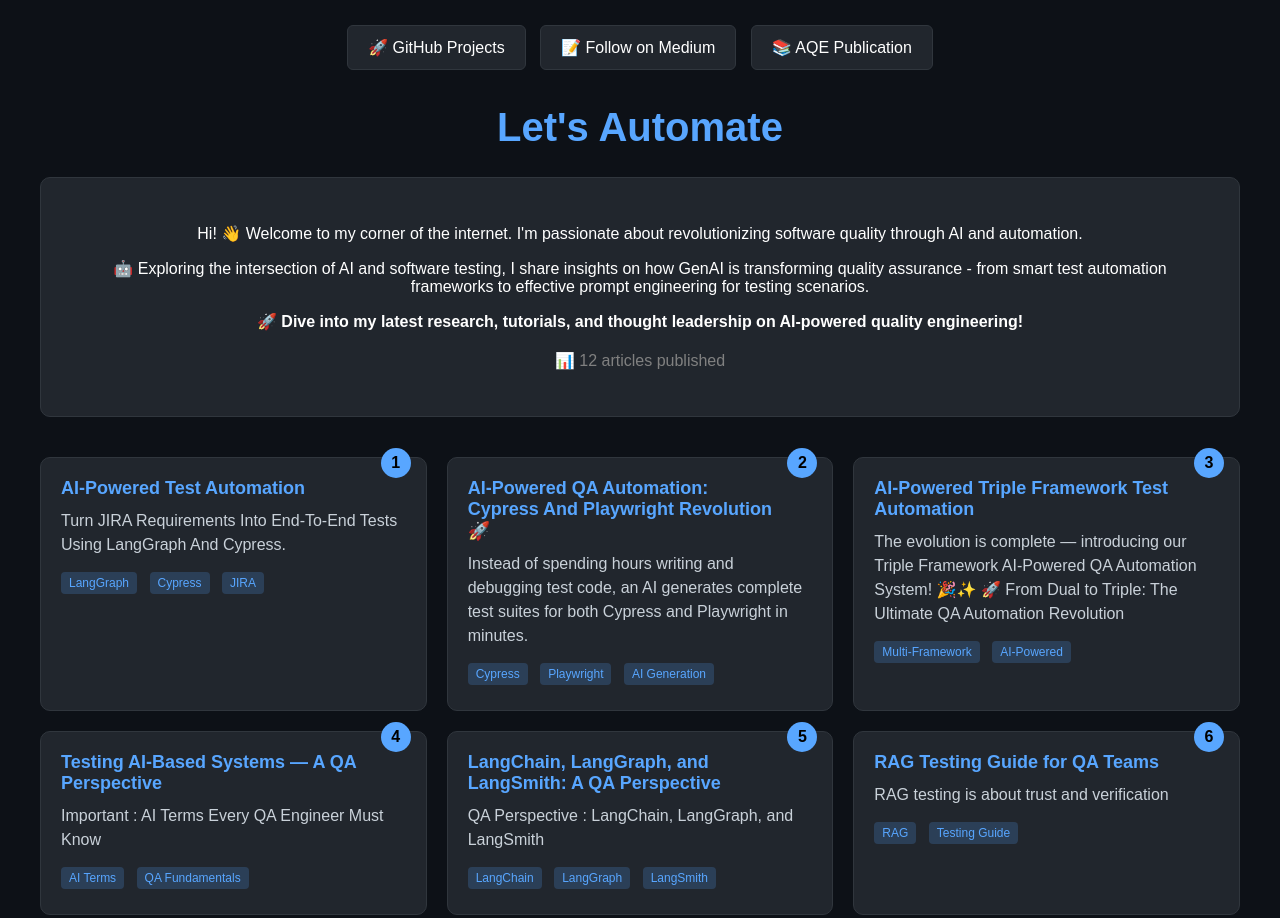
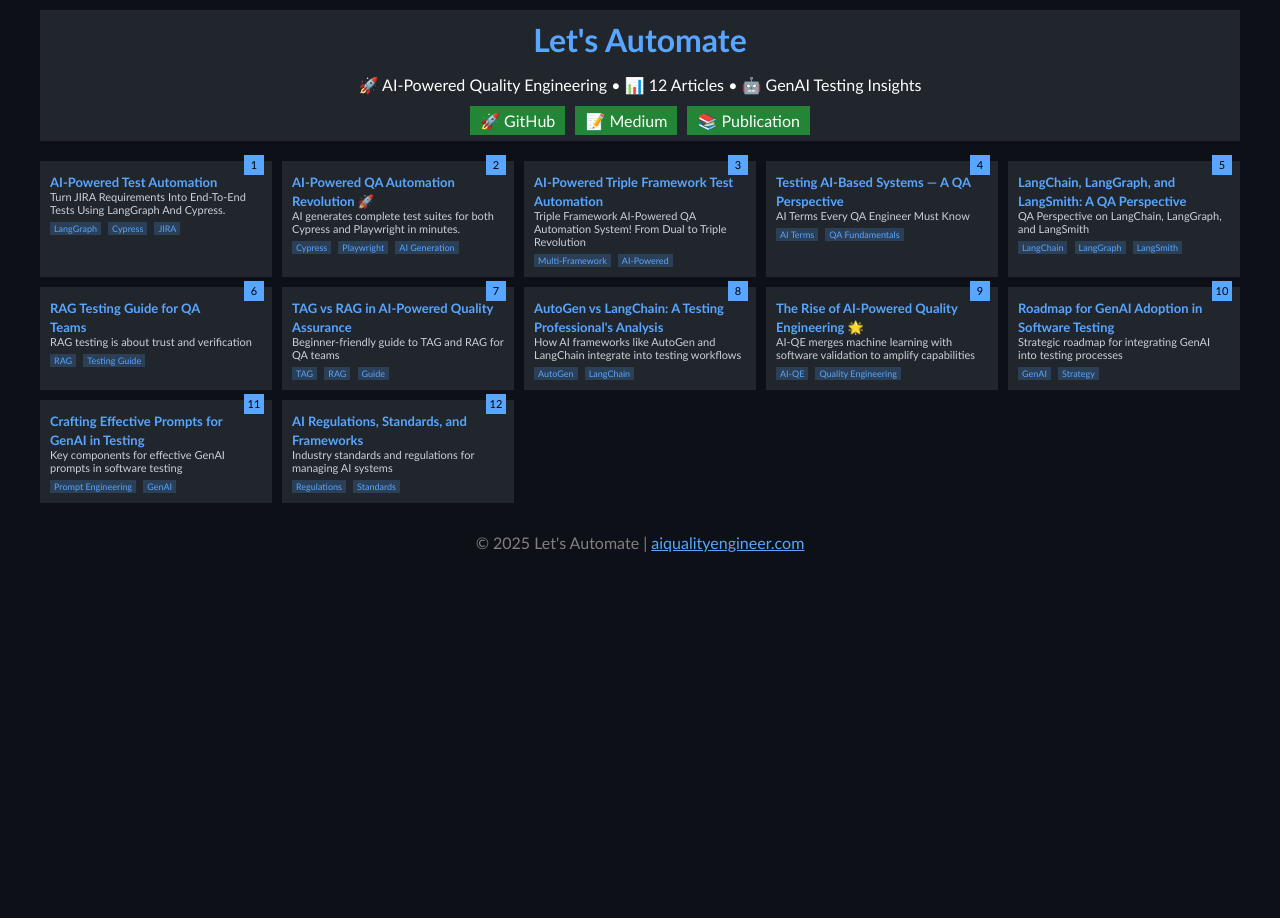
Before and after one commit to aiqualitylab/AI-Quality-Engineer, a plain HTML site: page index.html in a window 1280 px wide. Shown: the top 918 px of the page. After the commit the page ends 800 px from the top, so only its background shows below. Drawn offline with Linux system fonts and the light colour scheme.

Commit message:
Update index.html
Updated entire website

```diff
--- a/index.html
+++ b/index.html
@@ -4,11 +4,11 @@
 <title>Let's Automate</title>
 <style>
   body {
-    font-family: Arial;
+    font-family: Calibri;
     background: #0d1117;
     color: white;
     margin: 0;
-    padding: 20px;
+    padding: 10px;
   }
 
   .container {
@@ -16,123 +16,77 @@
     margin: 0 auto;
   }
 
-  .top-buttons {
+  .header {
     text-align: center;
-    margin-bottom: 30px;
+    background: #21262d;
+    padding: 10px;
+    margin-bottom: 20px;
   }
 
-  .top-buttons a {
-    background: #21262d;
+  .header a {
+    background: #238636;
     color: white;
-    padding: 12px 20px;
-    margin: 5px;
+    padding: 5px 10px;
+    margin: 3px;
     text-decoration: none;
-    border-radius: 6px;
-    border: 1px solid #30363d;
-    display: inline-block;
-  }
-
-  .medium-btn {
-    background: #238636;
   }
 
   h1 {
-    text-align: center;
-    font-size: 40px;
     color: #58a6ff;
-  }
-
-  .intro {
-    text-align: center;
-    margin-bottom: 40px;
-    background: #21262d;
-    padding: 30px;
-    border-radius: 10px;
-    border: 1px solid #30363d;
+    margin: 0;
   }
 
   .articles {
     display: grid;
-    grid-template-columns: 1fr 1fr 1fr;
-    gap: 20px;
+    grid-template-columns: 1fr 1fr 1fr 1fr 1fr;
+    gap: 10px;
   }
 
   .article {
     background: #21262d;
-    border: 1px solid #30363d;
-    border-radius: 10px;
-    padding: 20px;
+    padding: 10px;
     position: relative;
   }
 
   .number {
     position: absolute;
-    top: -10px;
-    right: 15px;
+    top: -6px;
+    right: 8px;
     background: #58a6ff;
     color: black;
-    font-weight: bold;
-    width: 30px;
-    height: 30px;
-    border-radius: 50%;
+    width: 20px;
+    height: 20px;
     text-align: center;
-    line-height: 30px;
+    line-height: 20px;
+    font-size: 11px;
   }
 
   .article a {
     color: #58a6ff;
     text-decoration: none;
     font-weight: bold;
-    font-size: 18px;
-    display: block;
-    margin-bottom: 10px;
-    padding-right: 40px;
+    font-size: 13px;
+    padding-right: 25px;
   }
 
   .article p {
     margin: 0;
     color: #c9d1d9;
-    line-height: 1.5;
-  }
-
-  .tags {
-    margin-top: 15px;
+    font-size: 11px;
   }
 
   .tag {
     background: rgba(88, 166, 255, 0.2);
     color: #58a6ff;
-    padding: 4px 8px;
-    border-radius: 4px;
-    font-size: 12px;
-    margin-right: 8px;
-    display: inline-block;
-    margin-bottom: 5px;
+    padding: 1px 4px;
+    font-size: 9px;
+    margin-right: 3px;
   }
 
   footer {
     text-align: center;
-    margin-top: 50px;
+    margin-top: 30px;
     color: gray;
-    padding: 30px;
-    border-top: 1px solid #30363d;
-  }
-
-  /* Mobile phones */
-  @media (max-width: 800px) {
-    .articles {
-      grid-template-columns: 1fr;
-    }
-
-    .top-buttons a {
-      display: block;
-      margin: 8px auto;
-      width: 80%;
-    }
-
-    h1 {
-      font-size: 30px;
-    }
   }
 </style>
 </head>
@@ -140,156 +94,120 @@
 
 <div class="container">
 
-<div class="top-buttons">
-    <a href="https://github.com/aiqualitylab" target="_blank">🚀 GitHub Projects</a>
-    <a href="https://medium.com/@letsautomate" target="_blank" class="medium-btn">📝 Follow on Medium</a>
-    <a href="https://medium.com/ai-in-quality-assurance" target="_blank" class="medium-btn">📚 AQE Publication</a>
-</div>
-
+<div class="header">
 <h1>Let's Automate</h1>
-
-<div class="intro">
-<p>Hi! 👋 Welcome to my corner of the internet. I'm passionate about revolutionizing software quality through AI and automation.</p>
-<p>🤖 Exploring the intersection of AI and software testing, I share insights on how GenAI is transforming quality assurance - from smart test automation frameworks to effective prompt engineering for testing scenarios.</p>
-<p>🚀 <strong>Dive into my latest research, tutorials, and thought leadership on AI-powered quality engineering!</strong></p>
-<p style="color: gray; margin-top: 20px;">📊 12 articles published</p>
+<p>🚀 AI-Powered Quality Engineering • 📊 12 Articles • 🤖 GenAI Testing Insights</p>
+<a href="https://github.com/aiqualitylab">🚀 GitHub</a>
+<a href="https://medium.com/@letsautomate">📝 Medium</a>
+<a href="https://medium.com/ai-in-quality-assurance">📚 Publication</a>
 </div>
 
 <div class="articles">
 
 <div class="article">
   <div class="number">1</div>
-  <a href="https://medium.com/ai-in-quality-assurance/ai-powered-test-automation-turns-jira-requirements-into-end-to-end-tests-using-langgraph-cypress-c5a832e9a7e1" target="_blank">AI-Powered Test Automation</a>
+  <a href="https://medium.com/ai-in-quality-assurance/ai-powered-test-automation-turns-jira-requirements-into-end-to-end-tests-using-langgraph-cypress-c5a832e9a7e1">AI-Powered Test Automation</a>
   <p>Turn JIRA Requirements Into End-To-End Tests Using LangGraph And Cypress.</p>
-  <div class="tags">
   <span class="tag">LangGraph</span>
   <span class="tag">Cypress</span>
   <span class="tag">JIRA</span>
 </div>
-</div>
 
 <div class="article">
   <div class="number">2</div>
-  <a href="https://medium.com/ai-in-quality-assurance/ai-powered-qa-automation-cypress-and-playwright-revolution-e85ef4336f8e" target="_blank">AI-Powered QA Automation: Cypress And Playwright Revolution 🚀</a>
-  <p>Instead of spending hours writing and debugging test code, an AI generates complete test suites for both Cypress and Playwright in minutes.</p>
-  <div class="tags">
+  <a href="https://medium.com/ai-in-quality-assurance/ai-powered-qa-automation-cypress-and-playwright-revolution-e85ef4336f8e">AI-Powered QA Automation Revolution 🚀</a>
+  <p>AI generates complete test suites for both Cypress and Playwright in minutes.</p>
   <span class="tag">Cypress</span>
   <span class="tag">Playwright</span>
   <span class="tag">AI Generation</span>
 </div>
-</div>
 
 <div class="article">
   <div class="number">3</div>
-  <a href="https://medium.com/ai-in-quality-assurance/ai-powered-triple-framework-test-automation-67288fdf6323" target="_blank">AI-Powered Triple Framework Test Automation</a>
-  <p>The evolution is complete — introducing our Triple Framework AI-Powered QA Automation System! 🎉✨ 🚀 From Dual to Triple: The Ultimate QA Automation Revolution</p>
-  <div class="tags">
+  <a href="https://medium.com/ai-in-quality-assurance/ai-powered-triple-framework-test-automation-67288fdf6323">AI-Powered Triple Framework Test Automation</a>
+  <p>Triple Framework AI-Powered QA Automation System! From Dual to Triple Revolution</p>
   <span class="tag">Multi-Framework</span>
   <span class="tag">AI-Powered</span>
-  </div>
 </div>
 
 <div class="article">
   <div class="number">4</div>
-  <a href="https://medium.com/ai-in-quality-assurance/ai-terms-every-qa-engineer-must-know-in-2025-02ebc840c664" target="_blank">Testing AI-Based Systems — A QA Perspective</a>
-  <p>Important : AI Terms Every QA Engineer Must Know</p>
-  <div class="tags">
+  <a href="https://medium.com/ai-in-quality-assurance/ai-terms-every-qa-engineer-must-know-in-2025-02ebc840c664">Testing AI-Based Systems — A QA Perspective</a>
+  <p>AI Terms Every QA Engineer Must Know</p>
   <span class="tag">AI Terms</span>
   <span class="tag">QA Fundamentals</span>
-  </div>
 </div>
 
 <div class="article">
   <div class="number">5</div>
-  <a href="https://medium.com/gopenai/langchain-langgraph-and-langsmith-a-qa-perspective-51336477f4ea" target="_blank">LangChain, LangGraph, and LangSmith: A QA Perspective</a>
-  <p>QA Perspective : LangChain, LangGraph, and LangSmith</p>
-  <div class="tags">
+  <a href="https://medium.com/gopenai/langchain-langgraph-and-langsmith-a-qa-perspective-51336477f4ea">LangChain, LangGraph, and LangSmith: A QA Perspective</a>
+  <p>QA Perspective on LangChain, LangGraph, and LangSmith</p>
   <span class="tag">LangChain</span>
   <span class="tag">LangGraph</span>
   <span class="tag">LangSmith</span>
 </div>
-</div>
 
 <div class="article">
   <div class="number">6</div>
-  <a href="https://medium.com/gopenai/rag-testing-guide-for-qa-teams-0f5bd3655af8" target="_blank">RAG Testing Guide for QA Teams</a>
+  <a href="https://medium.com/gopenai/rag-testing-guide-for-qa-teams-0f5bd3655af8">RAG Testing Guide for QA Teams</a>
   <p>RAG testing is about trust and verification</p>
-  <div class="tags">
   <span class="tag">RAG</span>
   <span class="tag">Testing Guide</span>
-  </div>
 </div>
 
 <div class="article">
   <div class="number">7</div>
-  <a href="https://medium.com/ai-in-quality-assurance/tag-vs-rag-in-ai-powered-quality-assurance-a-practical-guide-for-qa-professionals-dc1f35d99830" target="_blank">TAG vs RAG in AI-Powered Quality Assurance</a>
-  <p>A beginner-friendly guide to TAG and RAG for Quality Assurance teams ✨</p>
-  <div class="tags">
+  <a href="https://medium.com/ai-in-quality-assurance/tag-vs-rag-in-ai-powered-quality-assurance-a-practical-guide-for-qa-professionals-dc1f35d99830">TAG vs RAG in AI-Powered Quality Assurance</a>
+  <p>Beginner-friendly guide to TAG and RAG for QA teams</p>
   <span class="tag">TAG</span>
   <span class="tag">RAG</span>
-    <span class="tag">Beginner Guide</span>
-  </div>
+  <span class="tag">Guide</span>
 </div>
 
 <div class="article">
   <div class="number">8</div>
-  <a href="https://blog.gopenai.com/autogen-vs-langchain-a-qa-professionals-curious-perspective-c9bae2145ee8" target="_blank">AutoGen vs LangChain: A Testing Professional's Analysis</a>
-  <p>Have you ever considered how modern AI frameworks like AutoGen and LangChain could integrate into your testing workflows? While these tools might initially seem like complex developer resources, they actually align well with familiar QA activities.</p>
-  <div class="tags">
+  <a href="https://blog.gopenai.com/autogen-vs-langchain-a-qa-professionals-curious-perspective-c9bae2145ee8">AutoGen vs LangChain: A Testing Professional's Analysis</a>
+  <p>How AI frameworks like AutoGen and LangChain integrate into testing workflows</p>
   <span class="tag">AutoGen</span>
   <span class="tag">LangChain</span>
-    <span class="tag">Comparison</span>
-  </div>
 </div>
 
 <div class="article">
   <div class="number">9</div>
-  <a href="https://medium.com/ai-in-quality-assurance/what-is-ai-qa-engineering-and-why-qaes-sdets-and-qa-automation-engineers-should-pay-attention-e8d26e460153" target="_blank">The Rise of AI-Powered Quality Engineering 🌟</a>
-  <p>AI-Powered Quality Engineering merges machine learning with software validation to reshape how we ensure product reliability. This isn't about replacing testing professionals — it's about amplifying their capabilities.</p>
-  <div class="tags">
+  <a href="https://medium.com/ai-in-quality-assurance/what-is-ai-qa-engineering-and-why-qaes-sdets-and-qa-automation-engineers-should-pay-attention-e8d26e460153">The Rise of AI-Powered Quality Engineering 🌟</a>
+  <p>AI-QE merges machine learning with software validation to amplify capabilities</p>
   <span class="tag">AI-QE</span>
   <span class="tag">Quality Engineering</span>
-  </div>
 </div>
 
 <div class="article">
   <div class="number">10</div>
-  <a href="https://medium.com/ai-in-quality-assurance/roadmap-for-the-adoption-of-generative-ai-in-software-testing-dc6b105b4851" target="_blank">Roadmap for GenAI Adoption in Software Testing</a>
-  <p>A strategic roadmap for organizations looking to integrate Generative AI into their software testing processes. Emphasizes well-defined strategy, LLM selection, data quality, and compliance considerations.</p>
-  <div class="tags">
+  <a href="https://medium.com/ai-in-quality-assurance/roadmap-for-the-adoption-of-generative-ai-in-software-testing-dc6b105b4851">Roadmap for GenAI Adoption in Software Testing</a>
+  <p>Strategic roadmap for integrating GenAI into testing processes</p>
   <span class="tag">GenAI</span>
   <span class="tag">Strategy</span>
-    <span class="tag">Roadmap</span>
-  </div>
 </div>
 
 <div class="article">
   <div class="number">11</div>
-  <a href="https://blog.gopenai.com/crafting-effective-prompts-for-genai-in-software-testing-e5f76d2ccbf6" target="_blank">Crafting Effective Prompts for GenAI in Testing</a>
-  <p>Key components of effective prompts for Generative AI models in software testing. Understanding Role, Context, Instruction, Input Data, Constraints, and Output Format for improved accuracy and relevance.</p>
-  <div class="tags">
+  <a href="https://blog.gopenai.com/crafting-effective-prompts-for-genai-in-software-testing-e5f76d2ccbf6">Crafting Effective Prompts for GenAI in Testing</a>
+  <p>Key components for effective GenAI prompts in software testing</p>
   <span class="tag">Prompt Engineering</span>
   <span class="tag">GenAI</span>
-  </div>
 </div>
 
 <div class="article">
   <div class="number">12</div>
-  <a href="https://medium.com/ai-in-quality-assurance/ai-regulations-standards-and-frameworks-for-software-testing-ca6c51115c1a" target="_blank">AI Regulations, Standards, and Frameworks</a>
-  <p>To effectively address the risks associated with GenAI, organizations should proactively adopt and adhere to relevant industry standards and emerging regulations for managing AI systems and ensuring accountability.</p>
-  <div class="tags">
+  <a href="https://medium.com/ai-in-quality-assurance/ai-regulations-standards-and-frameworks-for-software-testing-ca6c51115c1a">AI Regulations, Standards, and Frameworks</a>
+  <p>Industry standards and regulations for managing AI systems</p>
   <span class="tag">Regulations</span>
   <span class="tag">Standards</span>
-    <span class="tag">Compliance</span>
-  </div>
 </div>
 
 </div>
 
 <footer>
-&copy; 2025 Let's Automate | <a href="https://aiqualityengineer.com" style="color:#58a6ff;text-decoration:none;">aiqualityengineer.com</a>
-<br><br>
-<p style="font-size: 14px; margin-top: 10px;">🚀 Empowering QA professionals with AI-driven insights and automation strategies</p>
+&copy; 2025 Let's Automate | <a href="https://aiqualityengineer.com" style="color:#58a6ff;">aiqualityengineer.com</a>
 </footer>
 
 </div>
```
Lines whose indentation alone changed are shown as unchanged.
